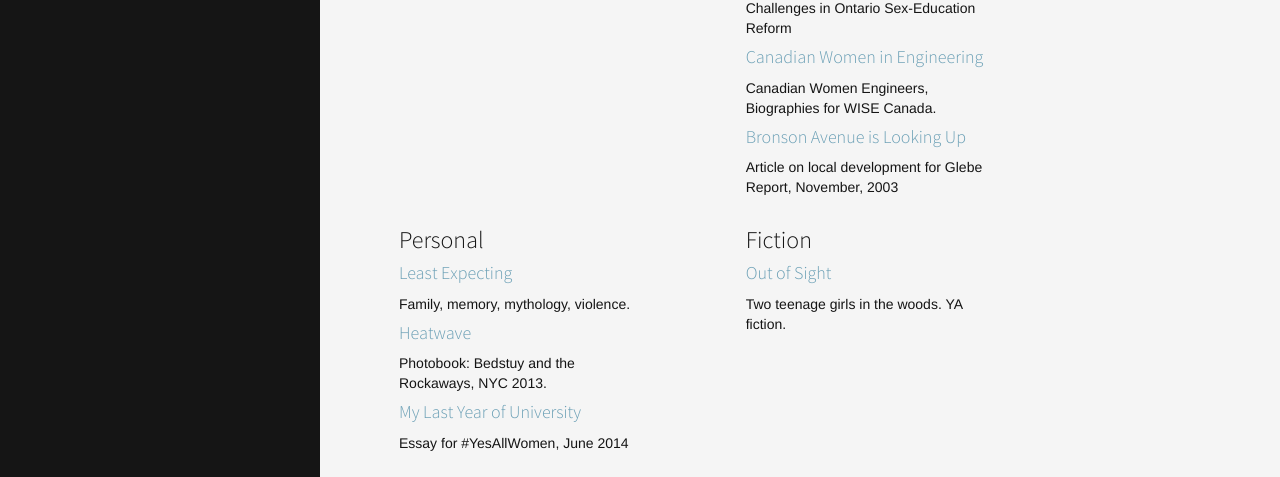
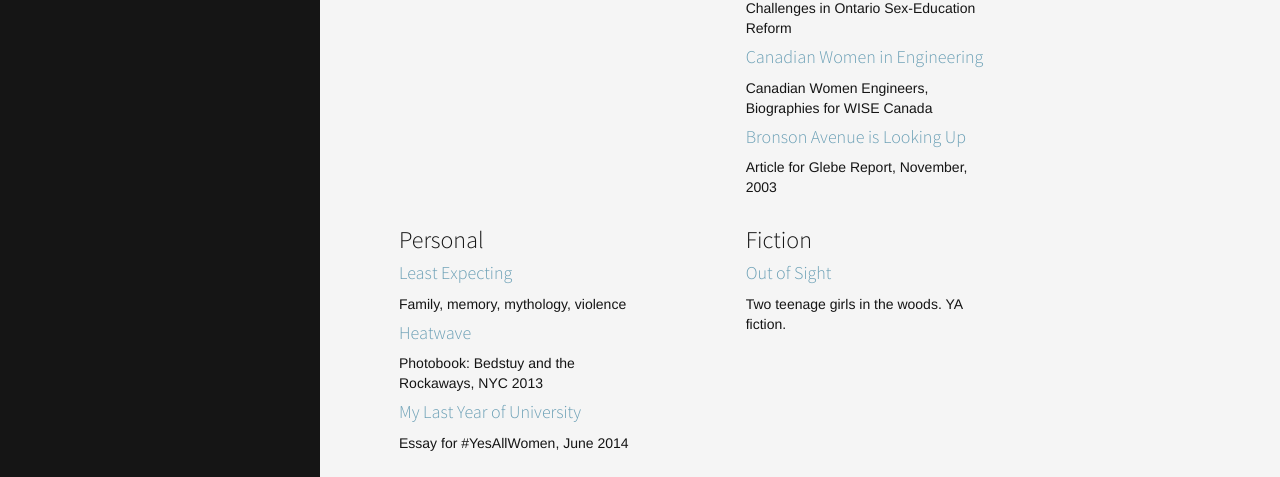
Before and after one commit to madeleinegermaine/madeleinegermaine, a Jekyll site: the page built from index.html, in a window 1280 px wide and 1189 px high. Shown: the part 600-1077 px from the top of the window. Built offline with Jekyll 4.4.1, drawn with Linux system fonts in a browser that asks for light colours; the list of posts is cut into pages by our own code.

Commit message:
Updated index.html

```diff
--- a/index.html
+++ b/index.html
@@ -46,11 +46,11 @@ published: true
       </li>
       <li>
         <h4><a href="https://madeleinegermaine.github.io/article/commission/2008/04/14/wise-engineer-biographies.html">Canadian Women in Engineering</a></h4>
-        <p>Canadian Women Engineers, Biographies for WISE Canada.</p>
+        <p>Canadian Women Engineers, Biographies for WISE Canada</p>
       </li>
       <li>
         <h4><a href="https://madeleinegermaine.github.io/article/commission/2003/11/07/bronson-avenue-is-looking-up.html">Bronson Avenue is Looking Up</a></h4>
-        <p>Article on local development for Glebe Report, November, 2003 </p>
+        <p>Article for Glebe Report, November, 2003 </p>
       </li>
     </ul>
   </div>
@@ -60,11 +60,11 @@ published: true
     <ul>
       <li>
         <h4><a href="https://madeleinegermaine.github.io/personal/2014/07/12/least-expecting.html">Least Expecting</a></h4>
-        <p>Family, memory, mythology, violence.</p>
+        <p>Family, memory, mythology, violence</p>
       </li>
       <li>
         <h4><a href="https://madeleinegermaine.github.io/personal/2014/05/22/heatwave.html">Heatwave</a></h4>
-        <p>Photobook: Bedstuy and the Rockaways, NYC 2013.</p>
+        <p>Photobook: Bedstuy and the Rockaways, NYC 2013</p>
       </li>
       <li>
         <h4><a href="https://madeleinegermaine.github.io/activism/personal/2014/06/04/last-year-of-university-yesallwomen.html">My Last Year of University</a></h4>
```
